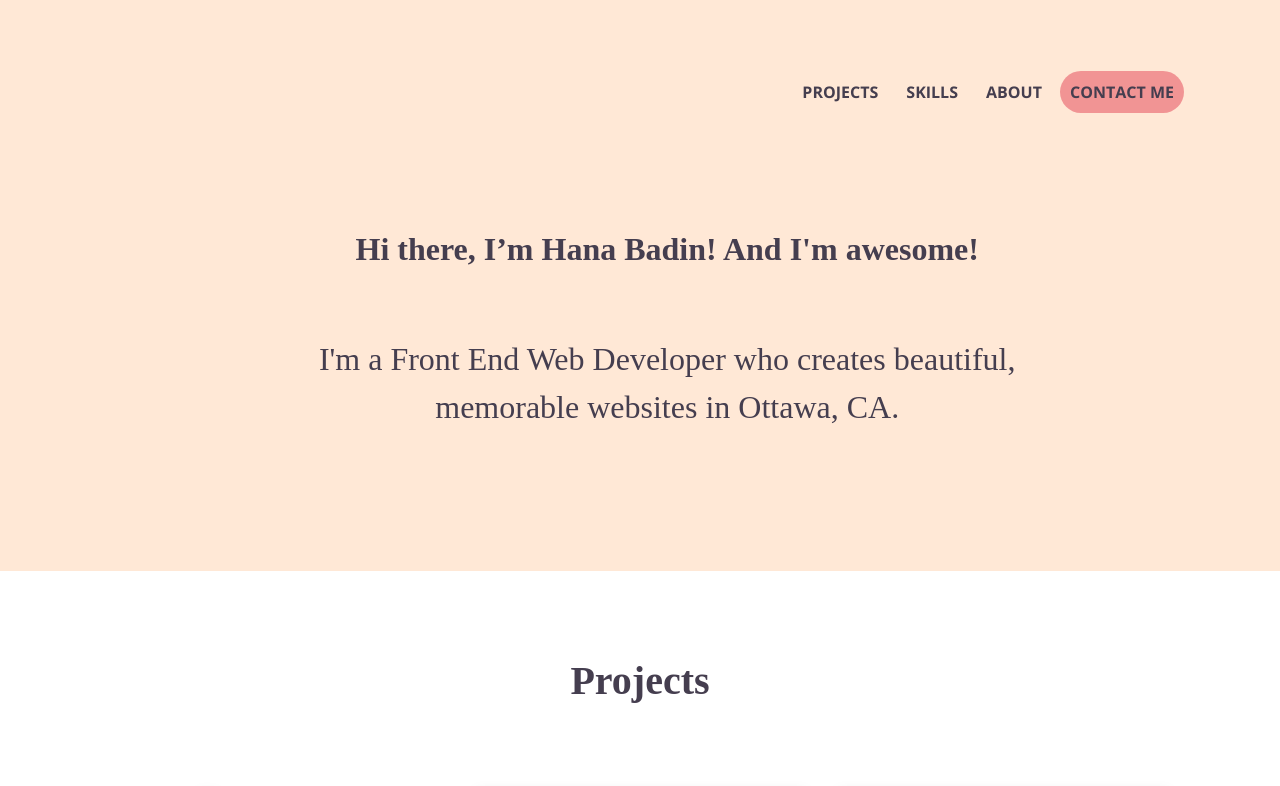
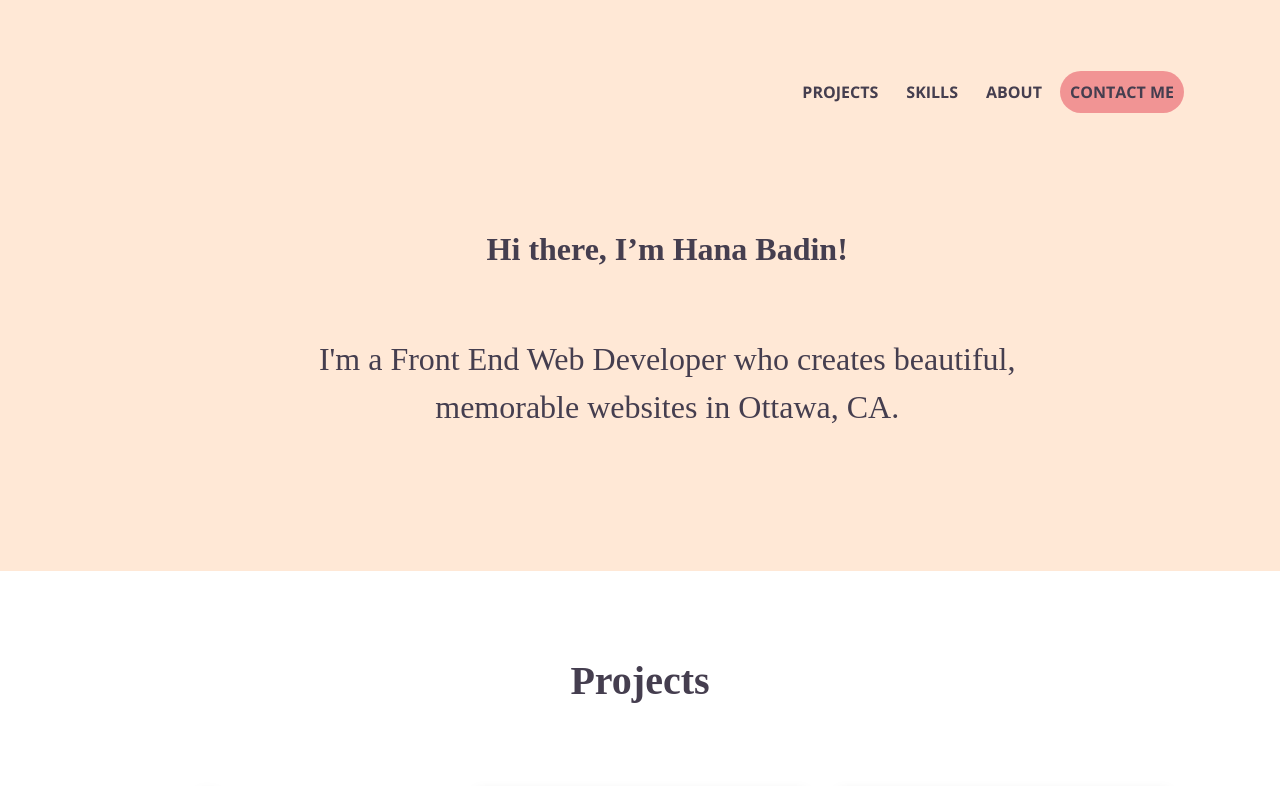
Before and after one commit to skillcrush/developer-example-portfolio, a website built with Parcel: page index.html in a window 1280 px wide. Shown: the top 786 px of the page. Built offline with nearby package versions, Linux system fonts and the light colour scheme; grey boxes are pictures that could not be loaded; files whose address does not match are found by name; a web font is replaced by a local one.

Commit message:
Removed h1 addition

```diff
--- a/index.html
+++ b/index.html
@@ -40,7 +40,7 @@
         </ul>
       </nav>
       <div class="home-title">
-        <h1>Hi there, I’m Hana Badin! And I'm awesome!</h1>
+        <h1>Hi there, I’m Hana Badin!</h1>
         <h2>I'm a Front End Web Developer who creates beautiful, memorable websites in Ottawa, CA.</h2>
       </div>
     </div>
```
